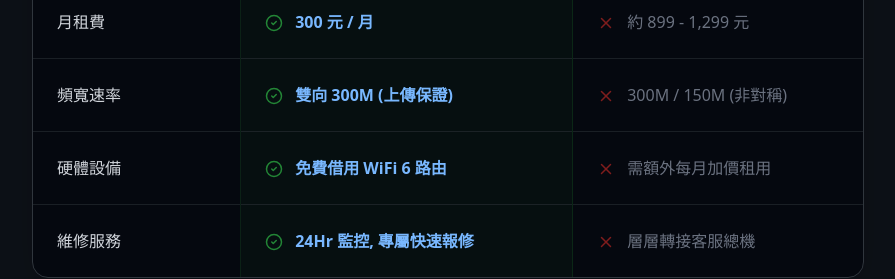
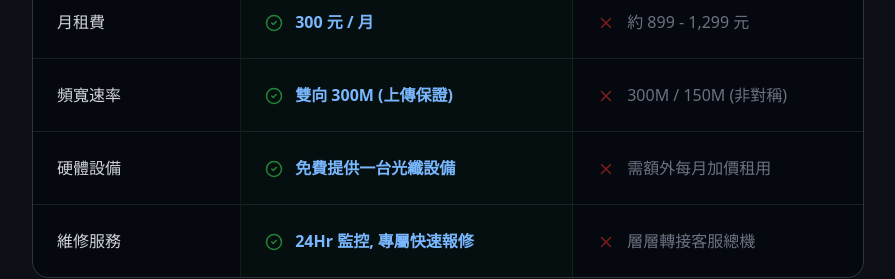
Before and after one commit to ianhuang110/fiber-network, a React (Vite) app: page /#/ in a window 1280 px wide. Shown: the part 1720-1999 px from the top of the page, without its empty margins (192-1087 px from the left). Built offline with nearby package versions, Linux system fonts and the light colour scheme.

Commit message:
專屬首選硬體設備文字修改

```diff
--- a/src/pages/Home.tsx
+++ b/src/pages/Home.tsx
@@ -199,7 +199,7 @@ export default function Home() {
                   {[
                     { label: '月租費', us: '300 元 / 月', them: '約 899 - 1,299 元', usIcon: <CheckCircle2 className="inline mr-2 text-[#238636]" size={18}/>, themIcon: <X className="inline mr-2 text-red-900" size={18}/> },
                     { label: '頻寬速率', us: '雙向 300M (上傳保證)', them: '300M / 150M (非對稱)', usIcon: <CheckCircle2 className="inline mr-2 text-[#238636]" size={18}/>, themIcon: <X className="inline mr-2 text-red-900" size={18}/> },
-                    { label: '硬體設備', us: '免費借用 WiFi 6 路由', them: '需額外每月加價租用', usIcon: <CheckCircle2 className="inline mr-2 text-[#238636]" size={18}/>, themIcon: <X className="inline mr-2 text-red-900" size={18}/> },
+                    { label: '硬體設備', us: '免費提供一台光纖設備', them: '需額外每月加價租用', usIcon: <CheckCircle2 className="inline mr-2 text-[#238636]" size={18}/>, themIcon: <X className="inline mr-2 text-red-900" size={18}/> },
                     { label: '維修服務', us: '24Hr 監控, 專屬快速報修', them: '層層轉接客服總機', usIcon: <CheckCircle2 className="inline mr-2 text-[#238636]" size={18}/>, themIcon: <X className="inline mr-2 text-red-900" size={18}/> }
                   ].map((row, i) => (
                     <tr key={i} className="group transition-colors hover:bg-white/[0.02]">
```
